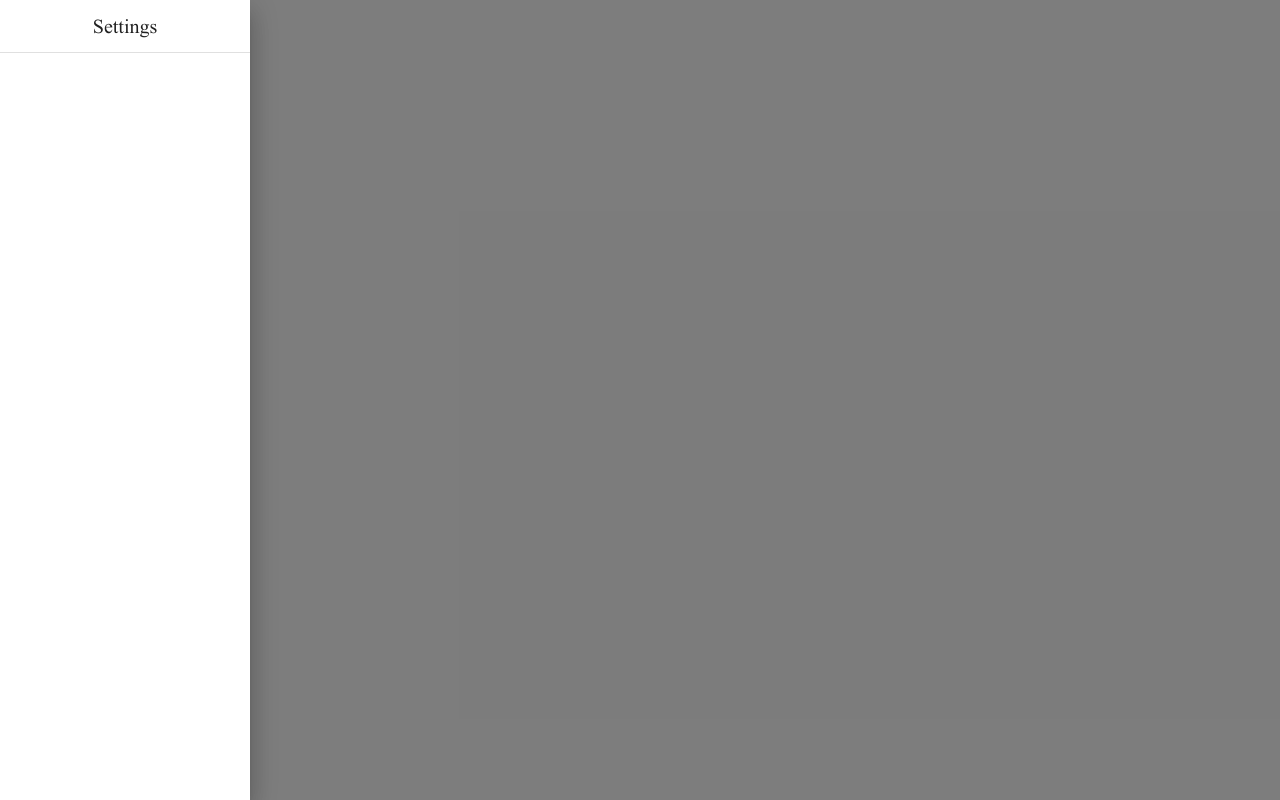
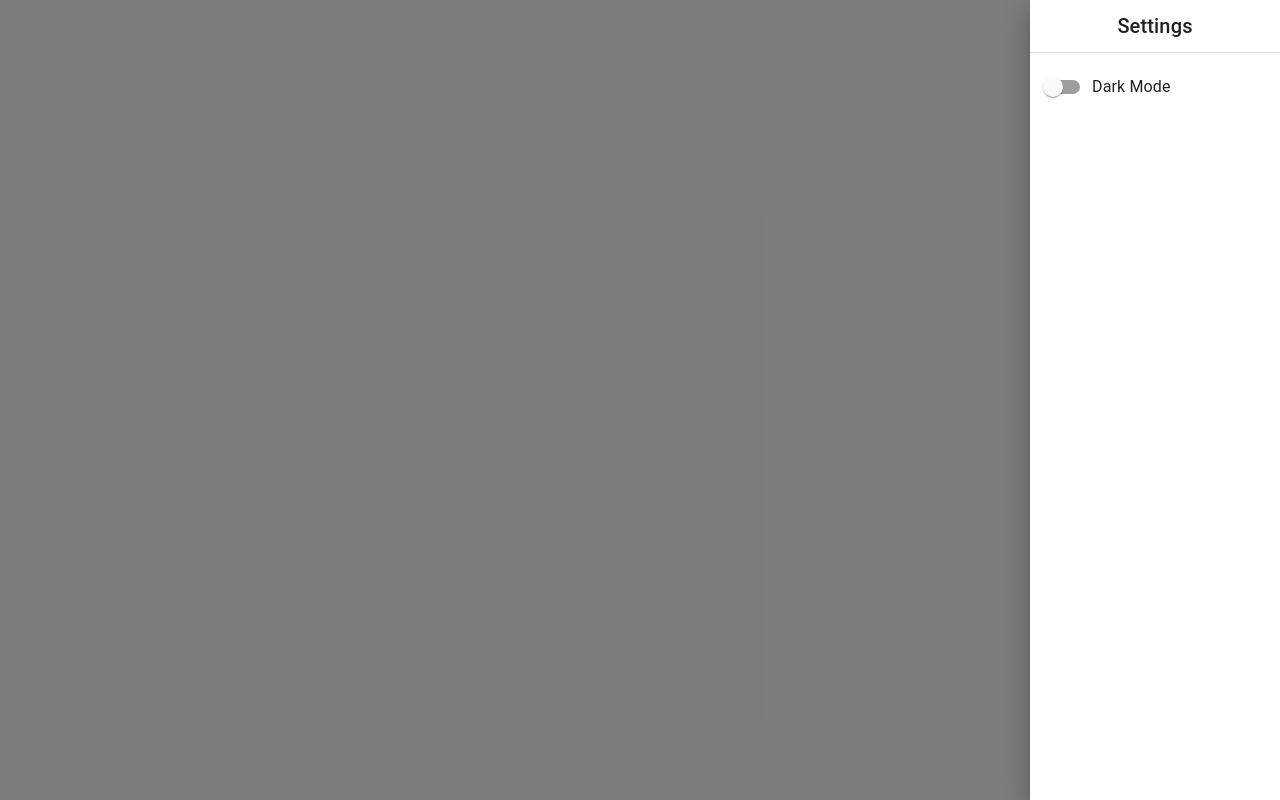
Before and after one commit to FANOR1945/Material-Ui1924, a React (Create React App) app: page / in a window 1280 px wide. Both pictures are taken after a click on the button "Settings". Built offline with nearby package versions, Linux system fonts and the light colour scheme.

Commit message:
Theme Provider AroundDrawer

```diff
--- a/src/App.js
+++ b/src/App.js
@@ -1,9 +1,13 @@
 import React from "react";
+
 import Routes from "./Routes";
+
 function App() {
   return (
     <>
-      <Routes />
+
+        <Routes />
+
     </>
   );
 }
--- a/src/Routes/index.jsx
+++ b/src/Routes/index.jsx
@@ -5,18 +5,23 @@ import Presentation from "../pages/Presentation";
 import SignIn from "../pages/LandingPages/authentication/SignIn";
 import ContactUs from "../pages/LandingPages/ContactUs";
 import Sidebar from "../components/Dashboard/Sidebar";
+import DashboardLayout from "../layouts/DashboardLayout";
+import ProviderDrawer from "../context/AdapterDrawer/Settings/ProviderDrawer";
+
 const Routes = (props) => {
   return (
+    <ProviderDrawer>
       <Theme>
         <Router>
           <Switch>
             <Route exact path="/sas" component={Presentation} />
-          <Route exact path="/" component={Sidebar} />
+            <Route exact path="/" component={DashboardLayout} />
             <Route exact path="/sign-in" component={SignIn} />
             <Route exact path="/contact-us" component={ContactUs} />
           </Switch>
         </Router>
-    </Theme>
+      </Theme>{" "}
+    </ProviderDrawer>
   );
 };
 
--- /dev/null
+++ b/src/assets/Theme/AroundSettings/dark.jsx
@@ -0,0 +1,12 @@
+import { createMuiTheme } from "@material-ui/core/styles";
+
+const theme = createMuiTheme({
+  typography: {
+    useNextVariants: true,
+  },
+  palette: {
+    type: "dark",
+  },
+});
+
+export default theme;
--- /dev/null
+++ b/src/assets/Theme/AroundSettings/default.jsx
@@ -0,0 +1,12 @@
+import { createMuiTheme } from "@material-ui/core/styles";
+
+const theme = createMuiTheme({
+  typography: {
+    useNextVariants: true,
+  },
+  palette: {
+    type: "light",
+  },
+});
+
+export default theme;
--- a/src/components/Dashboard/Sidebar/index.jsx
+++ b/src/components/Dashboard/Sidebar/index.jsx
@@ -1,20 +1,49 @@
-import React, { useState } from "react";
-import Drawer from "@material-ui/core/Drawer";
+import React, { useState, useContext } from "react";
+import { withStyles } from "@material-ui/core/styles";
+import SwipeableDrawer from "@material-ui/core/SwipeableDrawer";
+import FormControlLabel from "@material-ui/core/FormControlLabel";
+import Switch from "@material-ui/core/Switch";
 import IconButton from "@material-ui/core/IconButton";
 import MenuIcon from "@material-ui/icons/Menu";
 import Typography from "@material-ui/core/Typography";
 import Divider from "@material-ui/core/Divider";
-import { useStyles } from "./sidebar.styles";
+import SettingsContext from "../../../context/AdapterDrawer/Settings/AroundDrawer/index";
 
-const Sidebar = () => {
-  const classes = useStyles();
+const styles = (theme) => ({
+  root: {
+    position: "fixed",
+    top: 5,
+    right: 5,
+  },
+  drawer: {
+    width: 250,
+  },
+  drawerItem: {
+    padding: 15,
+  },
+  textField: {
+    marginLeft: theme.spacing.unit,
+    marginRight: theme.spacing.unit,
+    width: 200,
+  },
+});
+
+const Sidebar = ({ classes, align = "right" }) => {
+  const context = useContext(SettingsContext);
   const [open, setOpen] = useState(false);
   return (
     <div className={classes.root}>
-      <IconButton color="inherit" onClick={() => setOpen(true)}>
-        <MenuIcon />
+      <IconButton
+        color="inherit"
+        aria-label="Settings"
+        onClick={() => setOpen(true)}
+      >
+        <Typography>
+          <MenuIcon fontSize="large" />
+        </Typography>
       </IconButton>
-      <Drawer
+      <SwipeableDrawer
+        anchor={align}
         open={open}
         onClose={() => setOpen(false)}
         onOpen={() => setOpen(true)}
@@ -31,11 +60,21 @@ const Sidebar = () => {
             Settings
           </Typography>
           <Divider />
-          <div className={classes.drawerItem} />
+          <div className={classes.drawerItem}>
+            <FormControlLabel
+              control={
+                <Switch
+                  checked={context.darkMode}
+                  onChange={() => context.onSetDarkMode(!context.darkMode)}
+                />
+              }
+              label="Dark Mode"
+            />
+          </div>
         </div>
-      </Drawer>
+      </SwipeableDrawer>
     </div>
   );
 };
 
-export default Sidebar;
+export default withStyles(styles)(Sidebar);
--- /dev/null
+++ b/src/context/AdapterDrawer/Settings/AroundDrawer/index.jsx
@@ -0,0 +1,5 @@
+import React from "react";
+
+export default React.createContext({
+  darkMode: false,
+});
--- /dev/null
+++ b/src/context/AdapterDrawer/Settings/ProviderDrawer/index.jsx
@@ -0,0 +1,37 @@
+import React, { useState } from "react";
+import AroundDrawer from "../AroundDrawer/index.jsx";
+
+const storage = {
+  getItem(key) {
+    if (localStorage) {
+      return localStorage.getItem(key);
+    }
+  },
+  setItem(key, value) {
+    if (localStorage) {
+      return localStorage.setItem(key, value);
+    }
+  },
+};
+
+const ProviderDrawer = (props) => {
+  const [darkMode, setDarkMode] = useState(
+    storage.getItem("darkMode") === "true"
+  );
+  const onSetDarkMode = (darkMode) => {
+    setDarkMode(darkMode);
+    storage.setItem("darkMode", darkMode);
+  };
+  return (
+    <AroundDrawer.Provider
+      value={{
+        darkMode,
+        onSetDarkMode,
+      }}
+    >
+      {props.children}
+    </AroundDrawer.Provider>
+  );
+};
+
+export default ProviderDrawer;
--- a/src/layouts/DashboardLayout/dashboard_layout.styles.js
+++ b/src/layouts/DashboardLayout/dashboard_layout.styles.js
@@ -0,0 +1,6 @@
+import { makeStyles } from "@material-ui/core/styles";
+export const useStyles = makeStyles((theme) => ({
+  dashboard_layout: {
+    flexDirection: "column",
+  },
+}));
--- a/src/layouts/DashboardLayout/index.jsx
+++ b/src/layouts/DashboardLayout/index.jsx
@@ -0,0 +1,28 @@
+import React, { useContext } from "react";
+import { Container } from "../../components/Global";
+import CssBaseline from "@material-ui/core/CssBaseline";
+import { useStyles } from "./dashboard_layout.styles";
+import { MuiThemeProvider } from "@material-ui/core/styles";
+import defaultTheme from "../../assets/Theme/AroundSettings/default";
+import darkTheme from "../../assets/Theme/AroundSettings/dark";
+import Sidebar from "../../components/Dashboard/Sidebar";
+import SettingsContext from "../../context/AdapterDrawer/Settings/AroundDrawer/index.jsx";
+import ProviderDrawer from "../../context/AdapterDrawer/Settings/ProviderDrawer";
+
+const DashboarLayout = (props) => {
+  const classes = useStyles();
+  const context = useContext(SettingsContext);
+  const theme = context.darkMode ? darkTheme : defaultTheme;
+  return (
+    <Container className={classes.dashboard_layout}>
+      <MuiThemeProvider theme={theme}>
+        <CssBaseline />
+
+        <Sidebar />
+        {props.children}
+      </MuiThemeProvider>{" "}
+    </Container>
+  );
+};
+
+export default DashboarLayout;
--- /dev/null
+++ b/src/themes/AroundSettings/dark.jsx
@@ -0,0 +1,12 @@
+import { createMuiTheme } from "@material-ui/core/styles";
+
+const theme = createMuiTheme({
+  typography: {
+    useNextVariants: true,
+  },
+  palette: {
+    type: "dark",
+  },
+});
+
+export default theme;
--- /dev/null
+++ b/src/themes/AroundSettings/default.jsx
@@ -0,0 +1,12 @@
+import { createMuiTheme } from "@material-ui/core/styles";
+
+const theme = createMuiTheme({
+  typography: {
+    useNextVariants: true,
+  },
+  palette: {
+    type: "light",
+  },
+});
+
+export default theme;
```
Lines whose indentation alone changed are shown as unchanged.
